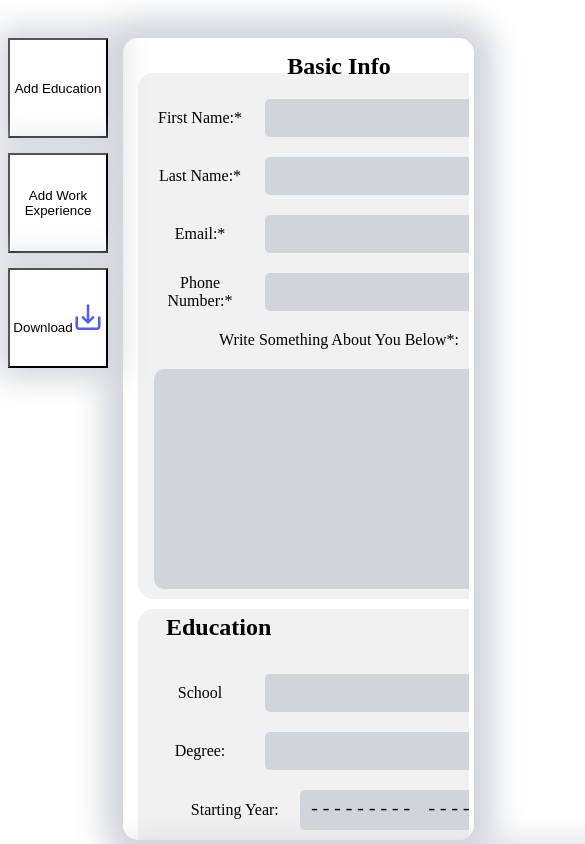
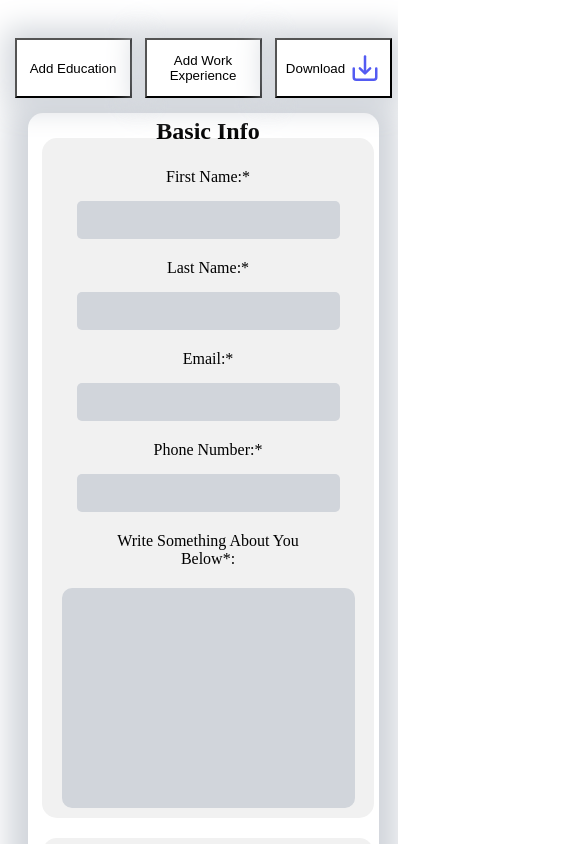
Before and after one commit to giorgi568/cv-app, a React (Vite) app: page / in a window 390 px wide. Shown: the top 844 px of the page, 585 px wide, since content can reach past the window. Built offline with nearby package versions, Linux system fonts and the light colour scheme; the HTML template or start-up script is replaced by a standard one.

Commit message:
added different screen size support

```diff
--- a/src/components/fieldsets.jsx
+++ b/src/components/fieldsets.jsx
@@ -66,6 +66,7 @@ function EducationForm({
           display: 'flex',
           justifyContent: 'space-between',
         }}
+        className='formHeader'
       >
         <legend style={{ display: 'flex', justifyContent: 'center' }}>
           Education
@@ -92,7 +93,7 @@ function EducationForm({
 
       <div className='inputWrapper'>
         <UserInput
-          text={'School'}
+          text={'School:'}
           id={uuidv4()}
           property={'institution'}
           cb={updateInputs}
@@ -160,6 +161,7 @@ function WorkExperienceForm({
           display: 'flex',
           justifyContent: 'space-between',
         }}
+        className='formHeader'
       >
         <legend style={{ display: 'flex', justifyContent: 'center' }}>
           Work Experience
@@ -243,7 +245,7 @@ function SkillsForm({ deleteSkill, addSkill, skillList }) {
   let skill;
 
   return (
-    <fieldset style={{}}>
+    <fieldset className='skillsForm'>
       <legend> Skills </legend>
 
       <ul>
--- a/src/components/infoPanel.jsx
+++ b/src/components/infoPanel.jsx
@@ -22,7 +22,7 @@ export default function InfoPanel({
 }) {
   return (
     <div className='infoPanel'>
-      <div style={{overflowY: 'scroll', height: 95 + 'vh'}}>
+      <div className='infoWrapper' style={{overflowY: 'scroll', height: 95 + 'vh'}}>
         <form action='getInformation' className='form' id='form'>
           <BasicInfoForm updateInputsBasic={updateInputsBasic}></BasicInfoForm>
           {edu.map((obj, index) => (
--- a/src/styles/App.css
+++ b/src/styles/App.css
@@ -249,3 +249,90 @@ input:checked + .slider:before {
   -ms-transform: translateX(26px);
   transform: translateX(26px);
 }
+
+@media (max-width: 1230px) {
+  #root {
+    flex-direction: column;
+    align-items: center;
+  }
+  .navbar {
+    display: flex;
+    min-width: 100vw;
+    justify-content: space-around;
+    position:relative;
+  }
+  .mainContentWrapper {
+    justify-content: center;
+    gap: 40px;
+  }
+  .addEducation, .addWorkExperience, .download {
+    margin: 0 !important;
+    height: 60px;
+    width: 30vw;
+  }
+  .download {
+    display: flex;
+    justify-content: center;
+    flex-wrap: wrap;
+    align-items: center;
+    gap: 5px;
+  }
+  .infoPanel {
+    width: 90vw;
+    overflow: hidden;
+    overflow-x: hidden;
+  }
+  .form{
+    width: 85vw;
+    height: 80vh;
+    display: flex;
+    flex-direction: column;
+    gap: 20px;
+  }
+
+  .inputWrapper{
+    width: 80vw;
+    align-items: center;
+  }
+  .userInputWrapper, textarea, label{
+    width: 80vw;
+    flex-direction: column;
+  }
+  .infoWrapper{
+    width: 90vw;
+    display: flex;
+    justify-content: center;
+  }
+  fieldset{
+    margin: 0;
+    padding: 10px 1px;
+    /* margin-bottom: 10px; */
+    /* width: 50%; */
+    /* width: 70vw !important; */
+  }
+  label{
+    width: 50vw !important;
+    display: flex;
+    flex-direction: column;
+    justify-content: center;
+    align-items: center;
+    gap: 5px;
+  }
+  .skillsForm{
+    max-width: 90vw;
+  }
+  li > p {
+    width: 60vw !important;
+  }
+  textarea, .formHeader{
+    width: 70vw !important;
+  }
+  input[type="text"]{
+    min-width: 50vw;
+  }
+
+  .preview {
+    width: 90vw;
+    min-width: 300px;
+  }
+}
```
